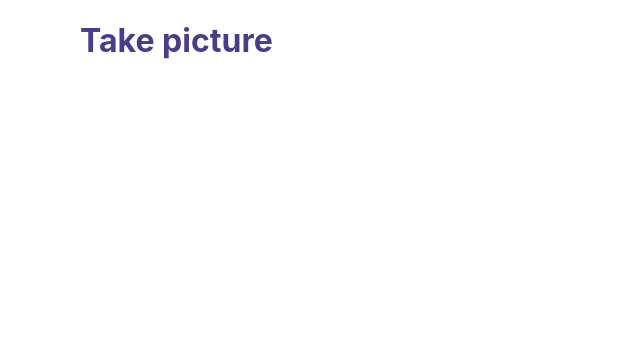
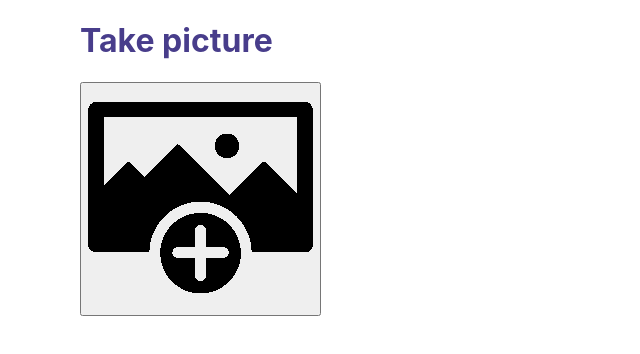
Before and after one commit to CodingWolves/CaptureItApp, a React (Create React App) app: page / in a window 1280 px wide. Shown: the top 354 px of the page, without its empty margins (0-640 px from the left). Built offline with nearby package versions, Linux system fonts and the light colour scheme.

Commit message:
take pic button with onClick

```diff
--- a/src/components/Dashboard.js
+++ b/src/components/Dashboard.js
@@ -1,8 +1,19 @@
 import React from 'react'
-// import '../styles/styles.scss'
+import { Link } from 'react-router-dom';
 
 import { Header } from './Header'
 
+const takePhoto = (e) => {
+    // if photo taken
+    document.getElementById("takePhoto").src = require("../images/me.png")
+}
+
 export const Dashboard = () => (
-    <Header />
+    <div>
+        <Header />
+
+        <button onClick={ takePhoto } style={{ marginLeft: '5rem' }}>
+            <img id="takePhoto" className="img-responsive" src={require('../images/add-photo.png')} />
+        </button>
+    </div>
 )
```
Also changed, not shown: src/images/add-photo.png (added), src/images/me.png (added).
